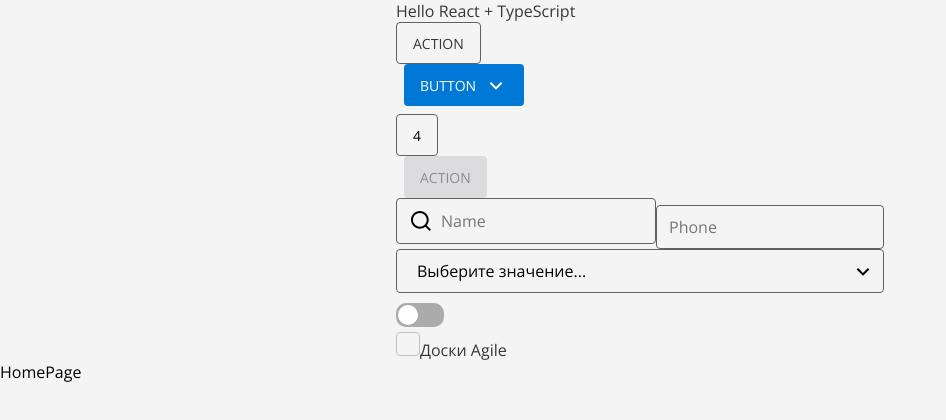
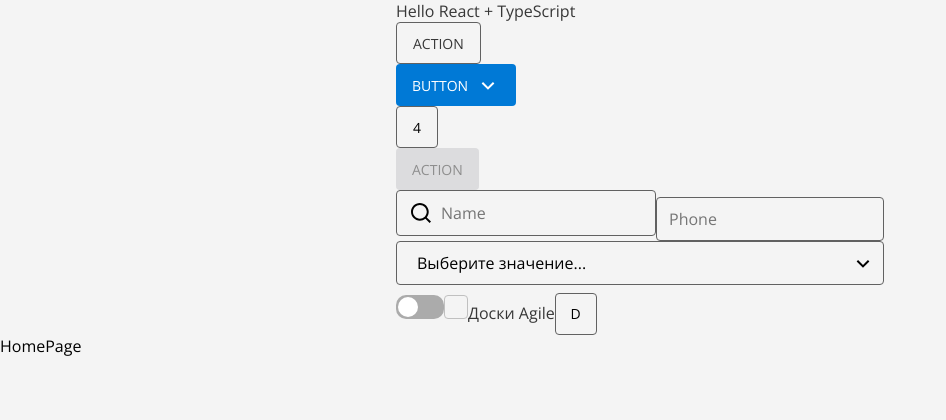
Before and after one commit to FirsovDmitriy/XTrello, a React (Vite) app: page / in a window 1280 px wide. Shown: the top 420 px of the page, without its empty margins (0-946 px from the left). Built offline with nearby package versions, Linux system fonts and the light colour scheme.

Commit message:
added the component Popover

```diff
--- a/src/user.InterfaceLayer/App.tsx
+++ b/src/user.InterfaceLayer/App.tsx
@@ -13,11 +13,14 @@ import { options } from "./UI/components/Select/mock"
 import Switch from "./UI/components/Switch"
 import Checkbox from "./UI/components/Checkbox"
 import BasicLink from "./UI/components/BasicLink"
+import Popover from "./UI/components/Popover"
+import PopoverItem from "./UI/components/Popover/PopoverItem"
 
 const App = () => {
   const [isDark] = useState(false)
   const [selected, setSelected] = useState<string>('')
   console.log('Selected', selected)
+  const [open, setOpen] = useState(false)
 
   // TODO: convert colors to constant
   const theme = {
@@ -66,6 +69,20 @@ const App = () => {
 
         <BasicLink to='/'>Доски Agile</BasicLink>
 
+        <Popover
+          buttonTrigger={
+            <Button variant="square" onClick={() => setOpen(!open)}>D</Button>
+          }
+          isShow={open}
+          onClose={setOpen}
+        >
+          <PopoverItem>Text</PopoverItem>
+          <PopoverItem>Text 1</PopoverItem>
+          <PopoverItem>Text xxxx</PopoverItem>
+          <PopoverItem>Text 55</PopoverItem>
+          <PopoverItem>Text xx</PopoverItem>
+        </Popover>
+
       </Container>
 
     </ThemeProvider>
--- a/src/user.InterfaceLayer/UI/components/Button/styled.ts
+++ b/src/user.InterfaceLayer/UI/components/Button/styled.ts
@@ -32,8 +32,6 @@ export const Button = styled.button`
       opacity: 0.8;
     }
   }
-
-  margin-left: 8px;
 
   &:disabled {
     pointer-events: none;
@@ -74,8 +72,6 @@ export const SquareButton = styled.button`
     pointer-events: none;
     color: ${ Colors.FONT_DISABLED };
   }
-
-  margin-top: 8px;
 `
 
 export const Prepend = styled.span`
--- a/src/user.InterfaceLayer/UI/components/Button/type.ts
+++ b/src/user.InterfaceLayer/UI/components/Button/type.ts
@@ -4,4 +4,5 @@ export interface IProps {
   disabled?: boolean;
   prepend?: JSX.Element;
   append?: JSX.Element;
+  onClick?: () => void
 }
--- /dev/null
+++ b/src/user.InterfaceLayer/UI/components/Popover/Context.ts
@@ -0,0 +1,3 @@
+import { createContext } from "react";
+
+export const Context = createContext(null)
--- /dev/null
+++ b/src/user.InterfaceLayer/UI/components/Popover/PopoverItem/index.tsx
@@ -0,0 +1,21 @@
+import { FC, useContext } from 'react'
+
+import * as ST from './styled'
+import { Context } from '../Context'
+
+export interface IProps {
+  children?: JSX.Element | string
+}
+
+const PopoverItem: FC<IProps> = ({ children }) => {
+  const onClose = useContext(Context)
+  const handleClose = () => onClose() //TODO:
+
+  return (
+    <ST.PopoverItem onClick={handleClose}>
+      { children }
+    </ST.PopoverItem>
+  )
+}
+
+export default PopoverItem
--- /dev/null
+++ b/src/user.InterfaceLayer/UI/components/Popover/PopoverItem/styled.ts
@@ -0,0 +1,6 @@
+import { styled } from "styled-components"
+
+export const PopoverItem = styled.span`
+  padding: 8px 16px;
+  display: grid;
+`
--- /dev/null
+++ b/src/user.InterfaceLayer/UI/components/Popover/index.tsx
@@ -0,0 +1,60 @@
+import { FC, useRef, useEffect, useCallback } from 'react';
+import { IProps } from './type';
+import useOutside from '../../hooks/useOutside';
+import { Context } from './Context';
+
+import * as ST from './styled';
+
+const Popover: FC<IProps> = ({ children, buttonTrigger, onClose, isShow }) => {
+  const ref = useRef<HTMLDivElement>(null)
+  const ref_2 = useRef<HTMLDivElement>(null) // TODO:
+
+  const root = ref?.current // TODO:
+  const offsetBottom = root?.getBoundingClientRect().bottom // TODO:
+  const height = ref_2?.current?.getBoundingClientRect().height
+
+  const setPositioningStyles = useCallback(() => {
+    if(typeof(offsetBottom) !== 'number') {
+      return
+    }
+
+    const diff = document.documentElement.clientHeight - offsetBottom
+
+    if(typeof(height) === 'number' && height > diff) {
+      return {
+        bottom: '100%'
+      }
+    } else return {
+      top: '100%'
+    }
+  }, [height, offsetBottom])
+
+  useEffect(() => {
+    document.addEventListener('scroll', setPositioningStyles)
+
+    return () => {
+      document.removeEventListener('scroll', setPositioningStyles)
+    }
+  }, [])
+
+  useOutside(ref, onClose)
+
+  return (
+    <ST.Popover ref={ref}>
+      <ST.Trigger>
+        { buttonTrigger }
+      </ST.Trigger>
+      <ST.Content
+        $isShow={isShow}
+        ref={ref_2}
+        style={setPositioningStyles()}
+      >
+        <Context.Provider value={onClose}>
+          { children }
+        </Context.Provider>
+      </ST.Content>
+    </ST.Popover>
+  );
+};
+
+export default Popover;
--- /dev/null
+++ b/src/user.InterfaceLayer/UI/components/Popover/styled.ts
@@ -0,0 +1,21 @@
+import { styled } from "styled-components"
+
+export const Popover = styled.div`
+  position: relative;
+  display: inline-flex;
+`
+
+export const Trigger = styled.div`
+  //
+`
+export const Content = styled.div<{ $isShow: boolean }>`
+  position: absolute;
+  right: 0;
+  z-index: 9;
+  box-shadow: 0px 0px 4px 0px rgba(0, 0, 0, 0.25);
+  background: ${ props => props.theme.backColor };
+  opacity: ${ props => props.$isShow ? 1 : 0 };
+  pointer-events: ${ props => props.$isShow ? 'all' : 'none' };
+  min-width: 135px;
+  width: max-content;
+`
--- /dev/null
+++ b/src/user.InterfaceLayer/UI/components/Popover/type.ts
@@ -0,0 +1,6 @@
+export interface IProps {
+  children: JSX.Element | JSX.Element[]
+  buttonTrigger: JSX.Element
+  onClose: () => void
+  isShow: boolean
+}
--- a/src/user.InterfaceLayer/UI/components/Switch/styled.ts
+++ b/src/user.InterfaceLayer/UI/components/Switch/styled.ts
@@ -30,7 +30,7 @@ export const Switch = styled.label`
 
 
   margin-top: 10px;
-  display: block;
+  display: inline-flex;
 `
 
 export const SwitchInput = styled.input`
```
